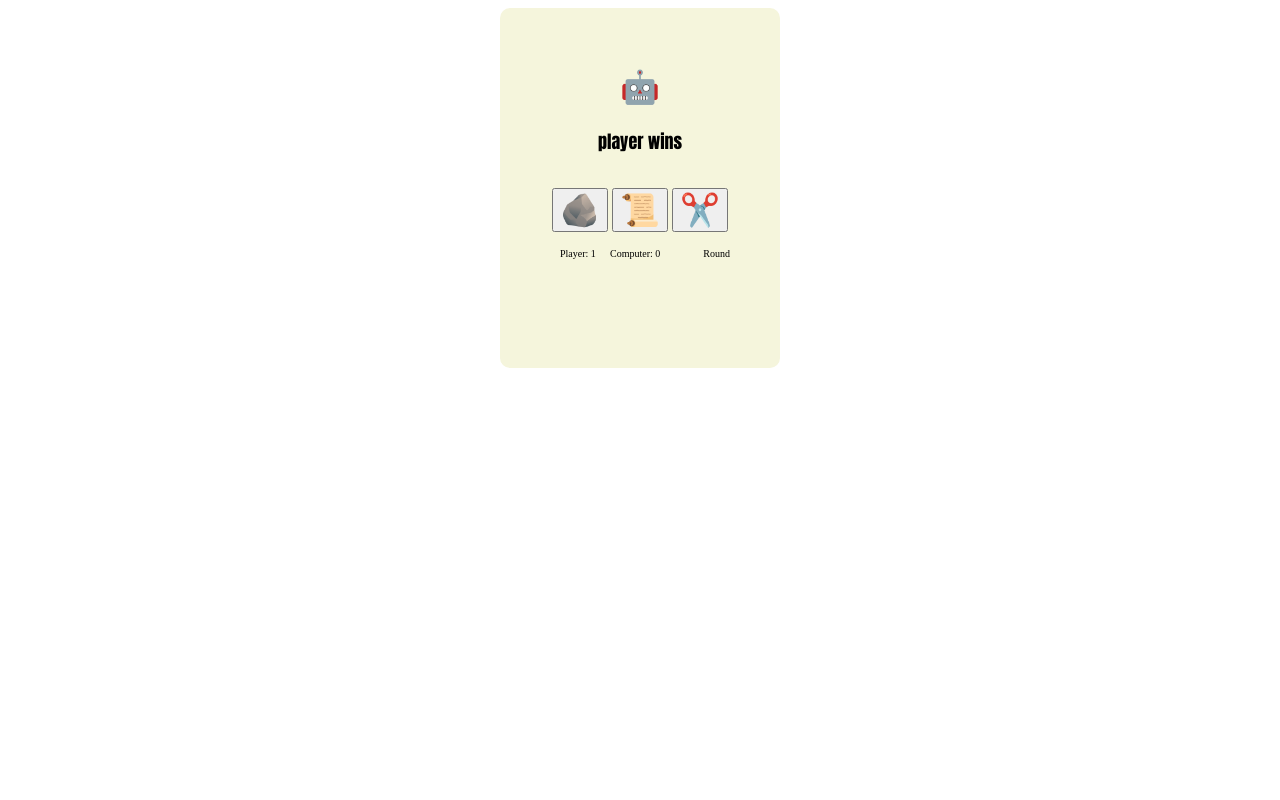
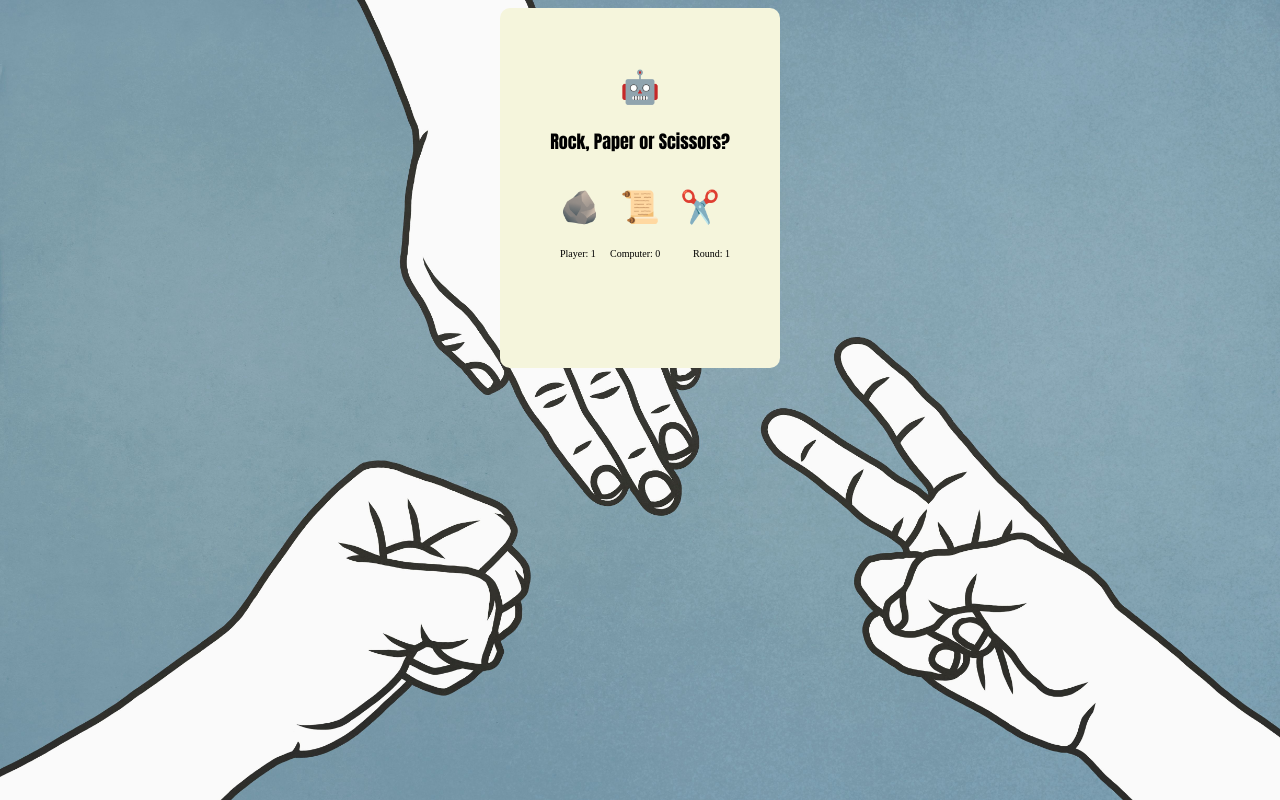
Before and after one commit to MatthijsMondriaan/rock-paper-scissors-javascript, a plain HTML site: page index.html in a window 1280 px wide. Both pictures are taken after a click on the button "✂️". Drawn offline with Linux system fonts and the light colour scheme.

Commit message:
Done for today

```diff
--- a/css/style.css
+++ b/css/style.css
@@ -1,5 +1,11 @@
 * {
 	font-size: x-small;
+}
+
+body {
+	background-image: url(/images/rock-paper-scissors.jpg);
+	background-repeat: no-repeat;
+	background-size: cover;
 }
 
 .container {
@@ -89,4 +95,7 @@
 
 .button {
 	font-size: xx-large;
+	padding: 0;
+	border: none;
+	background: none;
 }
--- a/index.html
+++ b/index.html
@@ -33,8 +33,8 @@
                 <br>
                 Computer:
             </div>
-            <div class="div9">
-                <div>Round</div>
+            <div class="div9 round-label">
+                <div>Round:</div>
             </div>
         </div>
     </div>
--- a/js/main.js
+++ b/js/main.js
@@ -6,6 +6,7 @@ const computerIcon = document.querySelector(".computer-icon");
 const gameLabel = document.querySelector(".game-label");
 const playerWinsLabel = document.querySelector(".player-wins-label");
 const computerWinsLabel = document.querySelector(".computer-wins-label");
+const roundLabel = document.querySelector(".round-label");
 
 const game = {
     playerChoice: "",
@@ -17,7 +18,7 @@ const game = {
 const rockPaperScissors = ['🪨', '📜', '✂️'];
 
 let playerWon = false;
-let gameRound = 0;
+let gameRound = 1;
 
 // Event listeners
 buttons.forEach(button => {
@@ -26,7 +27,7 @@ buttons.forEach(button => {
     });
 });
 
-setGameLabel("Rock, Paper or Scissors?");
+setGameLabels("Rock, Paper or Scissors?");
 
 // Functions
 function getComputerChoice() {
@@ -34,11 +35,16 @@ function getComputerChoice() {
 }
 
 function buttonClicked(button) {
-    const choice = button.target.innerHTML;
-    //game.computerChoice = "🪨";
+    const choice = button.target.textContent;
+
+    buttons.forEach(button => {
+        if(button.textContent != choice) {
+            button.style.visibility = 'hidden'
+        }
+    });
+
     game.computerChoice = getComputerChoice();
-
-    console.log("getComputerChoice: " + game.computerChoice);
+    computerIcon.textContent = game.computerChoice;
 
     switch (choice) {
         case '🪨':
@@ -54,7 +60,7 @@ function buttonClicked(button) {
             break;
     }
 
-    setGameLabel(checkWinner() + " wins")
+    setGameLabels(checkWinner() + " wins")
 
     gameRound++;
 }
@@ -87,8 +93,25 @@ function checkWinner() {
     return winner;
 }
 
-function setGameLabel(labelText) {
+function setGameLabels(labelText) {
     gameLabel.textContent = labelText;
     playerWinsLabel.textContent = "Player: " + game.playerWins + " ";
     computerWinsLabel.textContent = "Computer: " + game.computerWins;
+    roundLabel.textContent = "Round: " + gameRound;
+
+    buttons.forEach(button => {
+        button.disabled = true;
+    });
+
+    setTimeout(resetGameLabels, 2000);
 }
+
+function resetGameLabels() {
+    computerIcon.textContent = "🤖";
+    gameLabel.textContent = "Rock, Paper or Scissors?";
+
+    buttons.forEach(button => {
+        button.disabled = false;
+        button.style.visibility = 'visible';
+    });
+}
```
Also changed, not shown: images/rock-paper-scissors.jpg (added), 1 other file.
